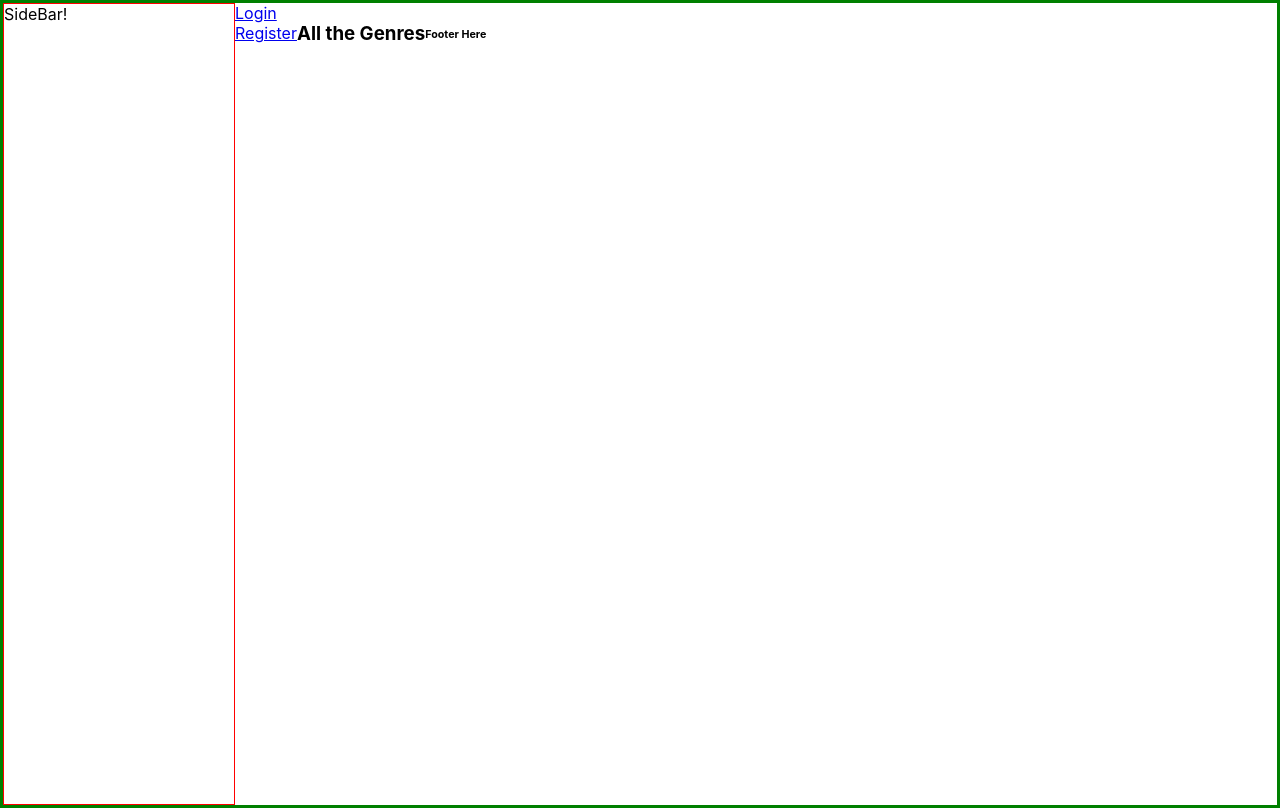
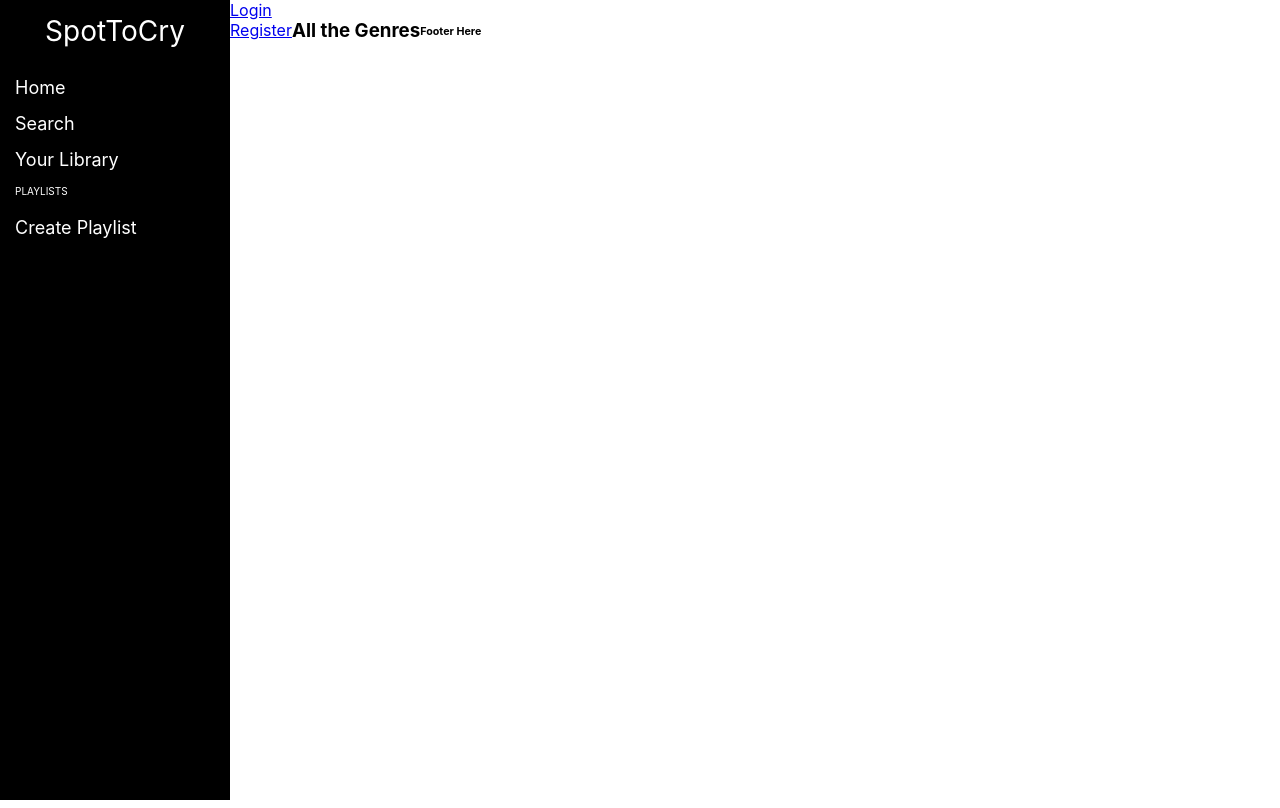
Before and after one commit to alexhlee6/SpotToCry, a React (Create React App) app in the folder client/: page / in a window 1280 px wide. Built offline with nearby package versions, Linux system fonts and the light colour scheme.

Commit message:
add basic sidebar styling

```diff
--- a/client/public/assets/css/SideBar.css
+++ b/client/public/assets/css/SideBar.css
@@ -1,12 +1,54 @@
 .full-app {
   display: flex;
   flex-direction: row;
-  border: 3px solid green;
+  /* border: 3px solid green; */
 }
 
 .SideBar {
-  border: 1px solid red;
+  /* border: 1px solid red; */
   width: 230px;
   height: 100vh;
   display: flex;
+  flex-direction: column;
+  background: black;
+  color: white;
+  font-size: 18px;
 }
+
+.SideBar-Logo {
+  /* border: 1px solid blue; */
+  height: 10%;
+  display: flex;
+  align-items: center;
+  justify-content: center;
+  font-size: 28px;
+}
+
+.User-Nav {
+  /* border: 1px solid red; */
+  height: 20%;
+  display: flex;
+  flex-direction: column;
+  justify-content: space-evenly;
+  padding-left: 15px;
+}
+
+.User-Playlists {
+  /* border: 3px solid blue; */
+  height: 100%;
+  padding-left: 15px;
+  font-size: 10px;
+}
+
+.create-playlist {
+  /* border: 3px solid green; */
+  height: 10%;
+  display: flex;
+  align-items: center;
+  font-size: 18px;
+}
+
+.playlists {
+  /* border: 1px solid red; */
+  height: 80%;
+}
--- a/client/src/components/SideBar.js
+++ b/client/src/components/SideBar.js
@@ -11,7 +11,23 @@ class NavBar extends React.Component{
   render(){
     return (
       <div className='SideBar'>
-        SideBar!
+        <div className='SideBar-Logo'>
+          SpotToCry
+        </div>
+        <div className='User-Nav'>
+          <div>Home</div>
+          <div>Search</div>
+          <div>Your Library</div>
+        </div>
+        <div className='User-Playlists'>
+          PLAYLISTS
+          <div className='create-playlist'>
+            Create Playlist
+          </div>
+          <div className='playlists'>
+
+          </div>
+        </div>
       </div>
     )
   }
```
